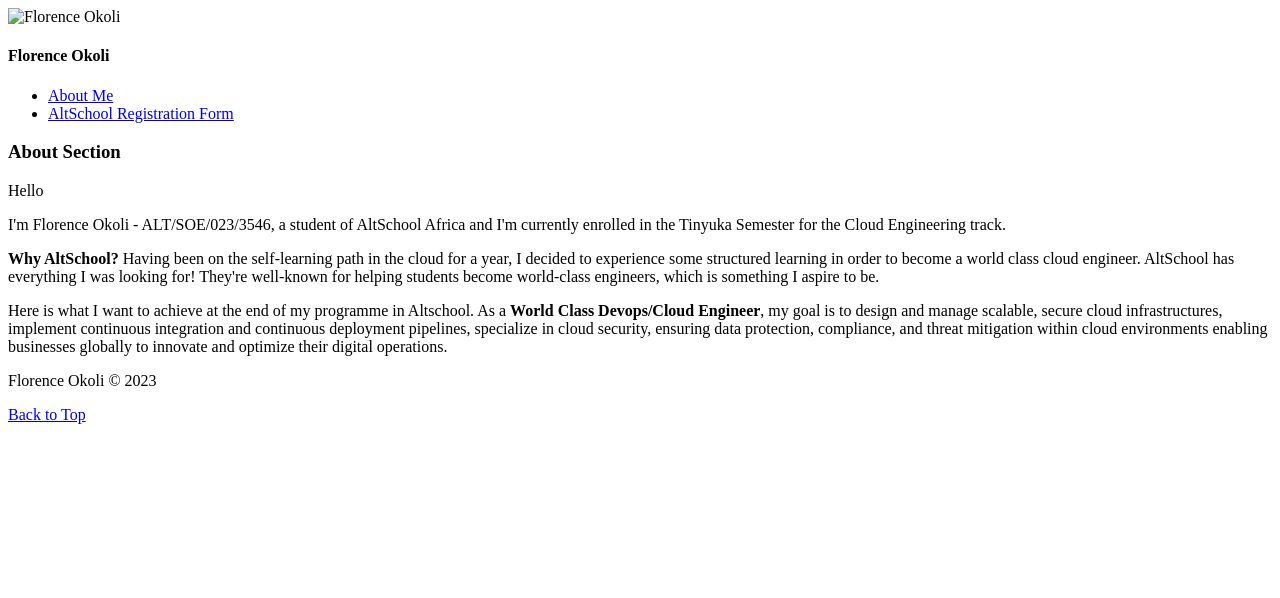
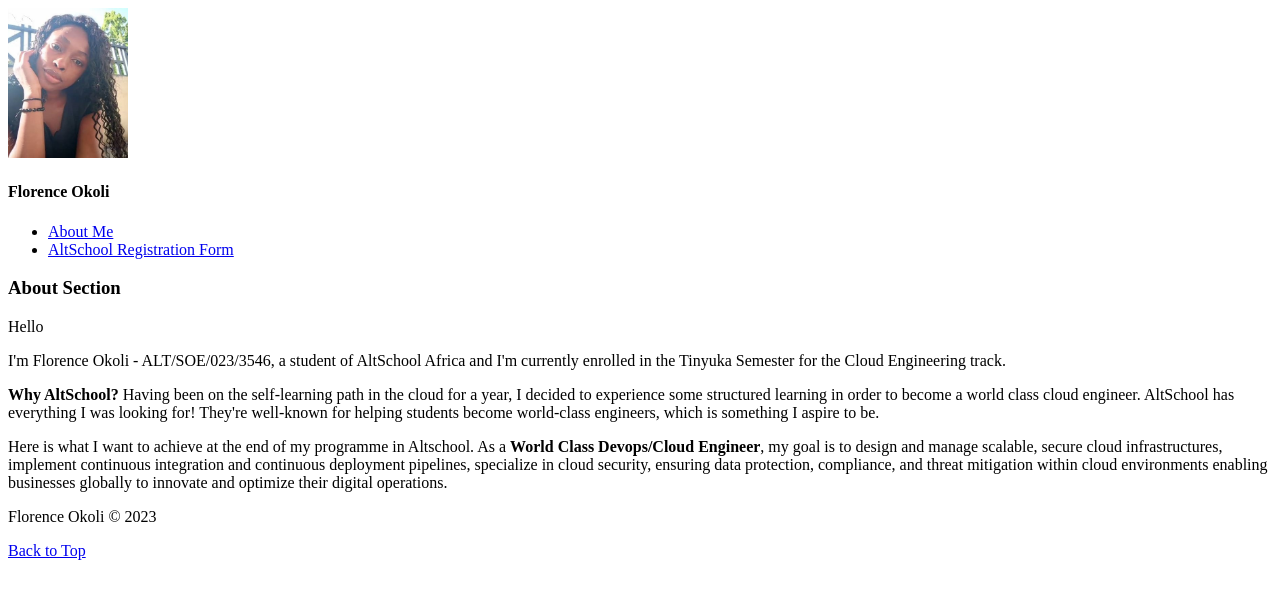
Before and after one commit to WendyOkoli/AltSchool-Assignment-1, a plain HTML site: page index.html in a window 1280 px wide. Drawn offline with Linux system fonts and the light colour scheme.

Commit message:
Update index.html

```diff
--- a/index.html
+++ b/index.html
@@ -10,7 +10,7 @@
 <body>
     <header>
         <nav>
-            <img src="./image/images/wendyy.jpeg" width="120" height="150" alt="Florence Okoli" id="#top" download>
+            <img src="./image/wendyy.jpeg" width="120" height="150" alt="Florence Okoli" id="#top" download>
             <h4> Florence Okoli </h4>
             <ul>
                 <li> <a href="index.html"> About Me </a></li>
```
